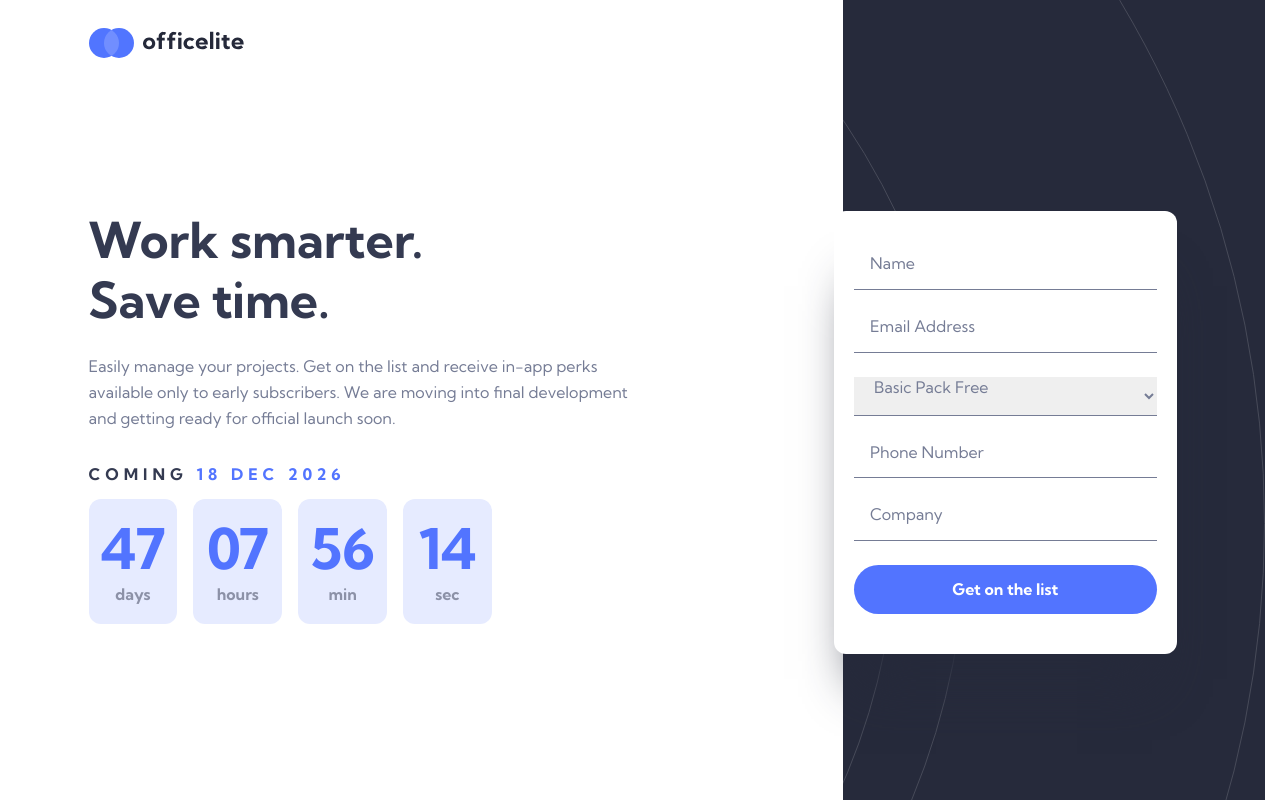
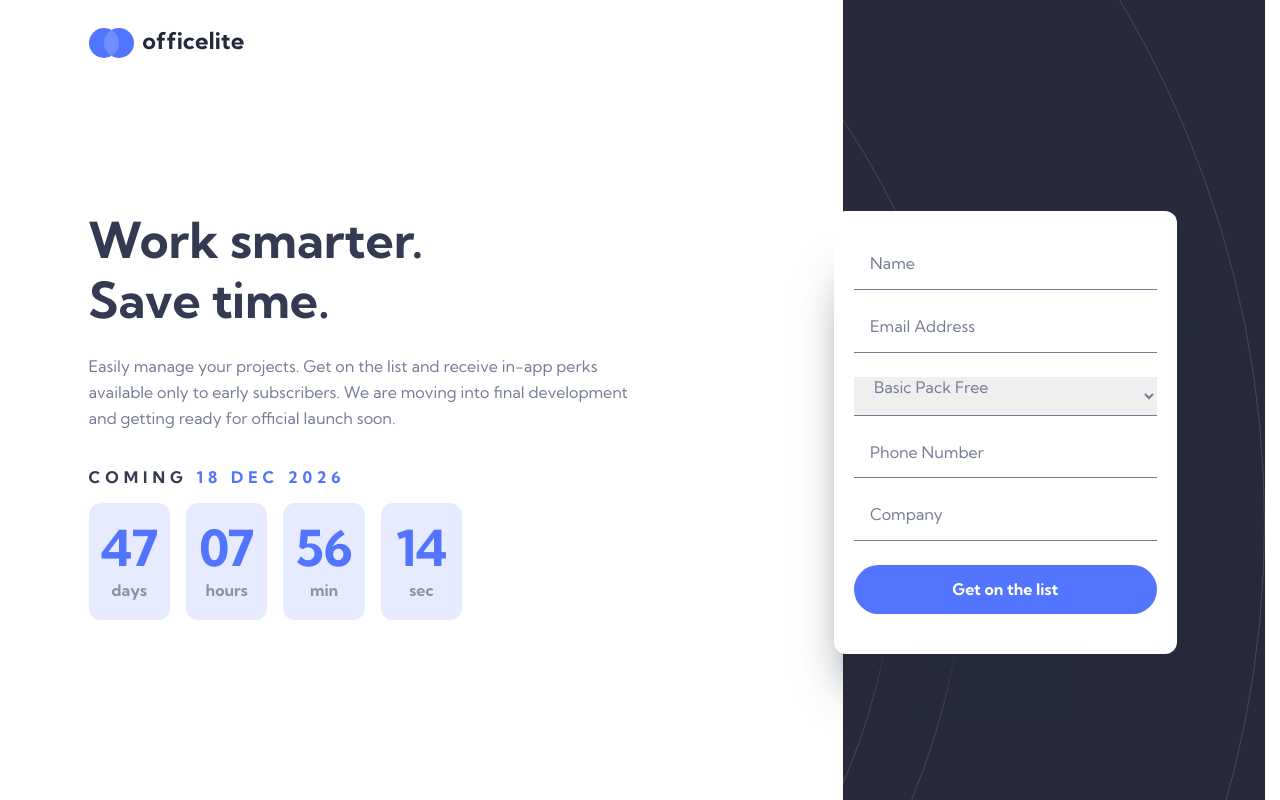
Before and after one commit to katrien-s/fe-26-007-officelite-coming-soon-site, a plain HTML site: page sign-up.html in a window 1280 px wide. Drawn offline with Linux system fonts and the light colour scheme.

Commit message:
HTML: restructured countdown - JS: started countdown-function

```diff
--- a/app.js
+++ b/app.js
@@ -16,3 +16,22 @@ const launchDateText = new Intl.DateTimeFormat('en-GB', options).format(
 	launchDate
 );
 launchDateEl.textContent = launchDateText;
+
+function getRemainingTime() {
+	const now = new Date();
+	const remainingTime = launchDate - now;
+
+	const oneDay = 24 * 60 * 60 * 1000;
+	const oneHour = 60 * 60 * 1000;
+	const oneMinute = 60 * 1000;
+	const oneSecond = 1000;
+
+	const days = Math.floor(remainingTime / oneDay);
+	const hours = Math.floor((remainingTime % oneDay) / oneHour);
+	const minutes = Math.floor((remainingTime % oneHour) / oneMinute);
+	const seconds = Math.floor((remainingTime % oneMinute) / oneSecond);
+
+	const values = [days, hours, minutes, seconds];
+}
+
+setInterval(getRemainingTime, 1000);
--- a/sign-up.html
+++ b/sign-up.html
@@ -60,16 +60,26 @@
 
 			<section class="section sign-up-section">
 				<div class="date-content">
-					<!-- If you're choosing to make this date dynamic, set it to 30 days in the future from the moment the visitor views the page -->
 					<p class="launch-date">
 						Coming <span id="future-date">4 Nov 2020</span>
 					</p>
-					<!-- If you're choosing to make this timer dynamic, have it countdown from the date you set above -->
 					<div class="countdown">
-						<p id="countdown-day">47 <span>days</span></p>
-						<p id="countdown-hour">07 <span>hours</span></p>
-						<p id="countdown-min">56 <span>min</span></p>
-						<p id="countdown-sec">14 <span>sec</span></p>
+						<p>
+							<span class="countdown-number" id="countdown-day">47</span>
+							<span class="countdown-label">days</span>
+						</p>
+						<p>
+							<span class="countdown-number" id="countdown-hour">07</span>
+							<span class="countdown-label">hours</span>
+						</p>
+						<p>
+							<span class="countdown-number" id="countdown-min">56</span>
+							<span class="countdown-label">min</span>
+						</p>
+						<p>
+							<span class="countdown-number" id="countdown-sec">14</span>
+							<span class="countdown-label">sec</span>
+						</p>
 					</div>
 				</div>
 			</section>
--- a/style.css
+++ b/style.css
@@ -466,9 +466,12 @@ header {
 		background-color: var(--bg-muted);
 		padding: var(--spacing-16) var(--spacing-12);
 		border-radius: var(--radius-12);
-		font: var(--text-preset-1);
 
-		& span {
+		& .countdown-number {
+			font: var(--text-preset-1);
+		}
+
+		& .countdown-label {
 			font: var(--text-preset-5);
 			opacity: 0.5;
 		}
@@ -477,7 +480,7 @@ header {
 
 @media (min-width: 35em) {
 	.countdown {
-		& p {
+		& .countdown-number {
 			font-size: 3.5rem;
 		}
 	}
@@ -562,12 +565,11 @@ footer {
 }
 
 .cards-section {
-  position: relative;
-  z-index: 1;
+	position: relative;
+	z-index: 1;
 	display: grid;
 	grid-template-columns: 1fr;
 	gap: var(--spacing-24);
-
 
 	@media (min-width: 53em) {
 		grid-template-columns: repeat(3, 1fr);
@@ -783,9 +785,12 @@ body.sign-up {
 	& .countdown {
 		& p {
 			background-color: var(--bg-blue-muted);
-			color: var(--text-accent);
 
-			& span {
+			& .countdown-number {
+				color: var(--text-accent);
+			}
+
+			& .countdown-label {
 				color: var(--text-strong);
 			}
 		}
```
Also changed, not shown: index.html (+16 -6 lines).
